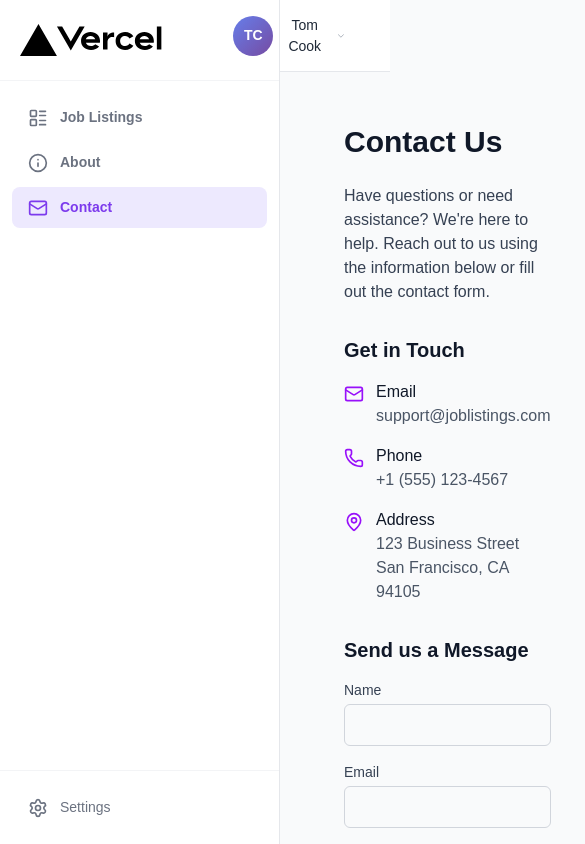
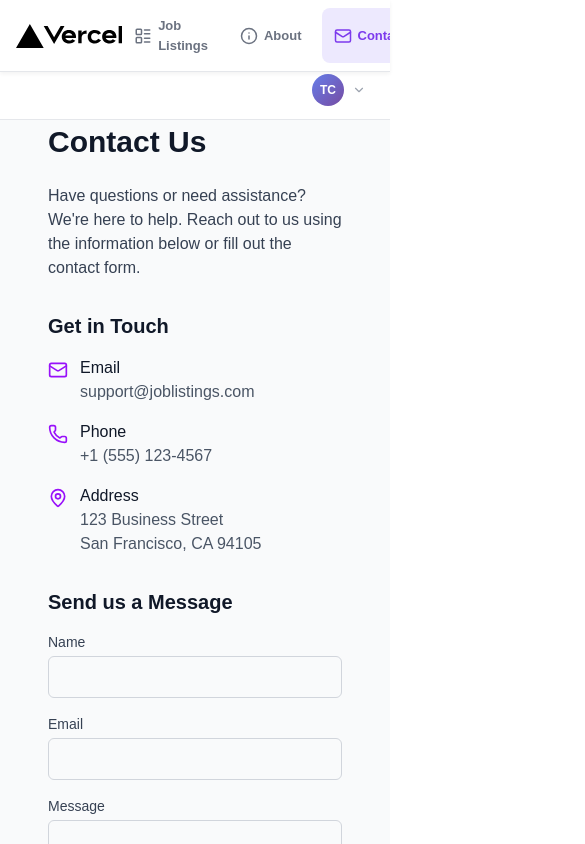
Before and after one commit to a31710/main-product-page, a Next.js app: page /contact in a window 390 px wide. Shown: the top 844 px of the page, 585 px wide, since content can reach past the window. Built offline with nearby package versions, Linux system fonts and the light colour scheme; no server answers.

Commit message:
Updated SUPABASE_SETUP.md

```diff
--- a/src/app/layout.tsx
+++ b/src/app/layout.tsx
@@ -27,11 +27,13 @@ export default function RootLayout({ children }: { children: React.ReactNode })
     <html lang="en">
       <body className={`${geistSans.variable} ${geistMono.variable} antialiased`}>
         <Providers>
-          <div className="flex min-h-screen">
+          <div className="flex min-h-screen flex-col md:flex-row">
             <Sidebar />
-            <div className="flex-1" style={{ marginLeft: "280px" }}>
+            <div className="flex-1 md:ml-[280px]">
               <Header />
-              <main className="pt-[72px] p-8 bg-gray-50 min-h-screen">{children}</main>
+              <main className="pt-[72px] md:pt-[72px] pt-[60px] p-4 md:p-8 bg-gray-50 min-h-screen">
+                {children}
+              </main>
             </div>
           </div>
           <ApplyForm />
--- a/src/components/jobs/ApplyForm/ApplyForm.module.css
+++ b/src/components/jobs/ApplyForm/ApplyForm.module.css
@@ -26,7 +26,9 @@
   max-width: 600px;
   max-height: 90vh;
   overflow-y: auto;
-  box-shadow: 0 20px 25px -5px rgba(0, 0, 0, 0.1), 0 10px 10px -5px rgba(0, 0, 0, 0.04);
+  box-shadow:
+    0 20px 25px -5px rgba(0, 0, 0, 0.1),
+    0 10px 10px -5px rgba(0, 0, 0, 0.04);
   animation: slideUp 0.3s ease-out;
   margin: 1rem;
 }
@@ -273,21 +275,50 @@
   cursor: not-allowed;
 }
 
-@media (max-width: 640px) {
+@media (max-width: 768px) {
   .modal {
-    max-width: calc(100% - 2rem);
-    margin: 1rem;
+    max-width: calc(100% - 1.5rem);
+    margin: 0.75rem;
+    max-height: 95vh;
   }
 
   .header {
     padding: 1rem;
   }
 
+  .title {
+    font-size: 0.9rem;
+  }
+
   .form {
     padding: 1rem;
+    gap: 1rem;
   }
 
   .fileLabel {
-    padding: 1.5rem;
+    padding: 1.25rem;
+  }
+
+  .label {
+    font-size: 0.8125rem;
+  }
+
+  .input,
+  .textarea {
+    font-size: 0.8125rem;
+    padding: 0.5rem 0.75rem;
+  }
+
+  .submitButton {
+    width: 100%;
+    padding: 0.625rem 1rem;
+  }
+
+  .filePrompt {
+    font-size: 0.8125rem;
+  }
+
+  .fileName {
+    font-size: 0.8125rem;
   }
 }
--- a/src/components/jobs/JobDetail/JobDetail.tsx
+++ b/src/components/jobs/JobDetail/JobDetail.tsx
@@ -53,7 +53,7 @@ export default function JobDetail({ id }: { id: string }) {
     <>
       <button
         onClick={() => router.back()}
-        className="flex items-center gap-2 text-purple-600 hover:text-purple-700 mb-6 transition cursor-pointer mt-5"
+        className="flex items-center gap-2 text-purple-600 hover:text-purple-700 mb-4 md:mb-6 transition cursor-pointer mt-3 md:mt-5"
       >
         <ArrowLeft className="w-4 h-4" />
         <span className="text-sm font-medium">Back to Jobs</span>
@@ -61,19 +61,19 @@ export default function JobDetail({ id }: { id: string }) {
 
       <div className="bg-white rounded-lg shadow-sm border border-gray-200 overflow-hidden">
         <div className="flex flex-col md:flex-row">
-          <div className="md:w-1/3 h-64 md:h-auto">
+          <div className="w-full md:w-1/3 h-48 md:h-auto">
             <img
               src="https://images.pexels.com/photos/3184291/pexels-photo-3184291.jpeg?auto=compress&cs=tinysrgb&w=800"
               alt="Job illustration"
-              className="w-full h-74 object-cover"
+              className="w-full h-full object-cover"
             />
           </div>
-          <div className="md:w-2/3 p-8">
-            <div className="mb-4 flex items-start justify-between">
-              <h1 className="text-2xl font-bold text-gray-900 mb-2">{job.title}</h1>
+          <div className="w-full md:w-2/3 p-4 md:p-8">
+            <div className="mb-3 md:mb-4 flex items-start justify-between">
+              <h1 className="text-xl md:text-2xl font-bold text-gray-900 mb-2">{job.title}</h1>
             </div>
 
-            <div className="flex flex-wrap items-center gap-4 text-xs text-gray-600 mb-6 pb-6 border-b border-gray-200">
+            <div className="flex flex-wrap items-center gap-2 md:gap-4 text-xs text-gray-600 mb-4 md:mb-6 pb-4 md:pb-6 border-b border-gray-200">
               <div className="flex items-center gap-1">
                 <MapPin className="w-3.5 h-3.5" />
                 <span>{job.location}</span>
@@ -88,15 +88,17 @@ export default function JobDetail({ id }: { id: string }) {
                 </span>
               </div>
               <span
-                className={`px-3 py-1.5 rounded-full text-xs font-medium ${getTypeClass(job.type)}`}
+                className={`px-2 md:px-3 py-1 md:py-1.5 rounded-full text-xs font-medium ${getTypeClass(job.type)}`}
               >
                 {getTypeString(job.type)}
               </span>
             </div>
 
-            <div className="mb-6">
-              <h2 className="text-base font-semibold text-gray-900 mb-3">Job Description</h2>
-              <div className="text-gray-700 text-sm leading-relaxed whitespace-pre-line">
+            <div className="mb-4 md:mb-6">
+              <h2 className="text-sm md:text-base font-semibold text-gray-900 mb-2 md:mb-3">
+                Job Description
+              </h2>
+              <div className="text-gray-700 text-xs md:text-sm leading-relaxed whitespace-pre-line">
                 {job.description}
               </div>
             </div>
@@ -104,7 +106,7 @@ export default function JobDetail({ id }: { id: string }) {
             <div className="flex gap-3">
               <button
                 onClick={() => open(job.id)}
-                className="bg-purple-500 text-white hover:bg-purple-600 font-medium px-5 py-2 text-sm rounded-md transition flex items-center gap-2"
+                className="bg-purple-500 text-white hover:bg-purple-600 font-medium px-4 md:px-5 py-2 text-xs md:text-sm rounded-md transition flex items-center gap-2 w-full md:w-auto justify-center"
               >
                 Apply
               </button>
--- a/src/components/jobs/JobItem/JobItem.tsx
+++ b/src/components/jobs/JobItem/JobItem.tsx
@@ -35,24 +35,28 @@ export default function JobItem({ job }: { job: Job }) {
 
   return (
     <Link href={`/jobs/${job.id}`} className="block">
-      <div className="p-5 hover:bg-gray-50 transition cursor-pointer hover:shadow-md">
-        <div className="flex flex-col lg:flex-row lg:items-center lg:justify-between gap-3">
-          <div className="flex-1">
-            <h3 className="text-base font-semibold text-gray-900 mb-1.5">{job.title}</h3>
-            <p className="text-sm text-gray-700 font-medium mb-2">{job.company}</p>
-            <p className="text-gray-600 text-sm mb-2 line-clamp-2">
+      <div className="p-3 md:p-5 hover:bg-gray-50 transition cursor-pointer hover:shadow-md">
+        <div className="flex items-start md:items-center justify-between gap-2 md:gap-3">
+          <div className="flex-1 min-w-0">
+            <h3 className="text-sm md:text-base font-semibold text-gray-900 mb-1 md:mb-1.5 truncate md:whitespace-normal">
+              {job.title}
+            </h3>
+            <p className="text-xs md:text-sm text-gray-700 font-medium mb-1.5 md:mb-2 truncate">
+              {job.company}
+            </p>
+            <p className="text-gray-600 text-xs md:text-sm mb-2 line-clamp-2 hidden md:block">
               {job.description.length > 120
                 ? job.description.slice(0, 120) + "..."
                 : job.description}
             </p>
-            <div className="flex flex-wrap items-center gap-3 text-xs text-gray-500">
+            <div className="flex flex-wrap items-center gap-2 md:gap-3 text-xs text-gray-500">
               <div className="flex items-center gap-1">
-                <MapPin className="w-3.5 h-3.5" />
-                <span>{job.location}</span>
+                <MapPin className="w-3 h-3 md:w-3.5 md:h-3.5" />
+                <span className="truncate max-w-[100px] md:max-w-none">{job.location}</span>
               </div>
 
-              <div className="flex items-center gap-1">
-                <Calendar className="w-3.5 h-3.5" />
+              <div className="flex items-center gap-1 hidden sm:flex">
+                <Calendar className="w-3 h-3 md:w-3.5 md:h-3.5" />
                 <span>
                   Posted{" "}
                   {formatDistanceToNow(new Date(job.created_at), {
@@ -67,7 +71,7 @@ export default function JobItem({ job }: { job: Job }) {
               </div>
             </div>
           </div>
-          <ChevronRight className="w-6 h-6 text-purple-600 flex-shrink-0 ml-4" />
+          <ChevronRight className="w-5 h-5 md:w-6 md:h-6 text-purple-600 flex-shrink-0" />
         </div>
       </div>
     </Link>
--- a/src/components/jobs/JobList/JobList.tsx
+++ b/src/components/jobs/JobList/JobList.tsx
@@ -71,8 +71,8 @@ export default function JobList() {
 
   return (
     <div>
-      <div className="mb-6">
-        <div className="grid grid-cols-1 md:grid-cols-4 gap-3 mt-5">
+      <div className="mb-4 md:mb-6">
+        <div className="grid grid-cols-1 md:grid-cols-4 gap-2 md:gap-3 mt-3 md:mt-5">
           <Input
             type="text"
             placeholder="Search job title..."
@@ -102,22 +102,22 @@ export default function JobList() {
 
           <button
             onClick={reset}
-            className="border border-purple-500 text-purple-500 hover:bg-purple-50 font-medium px-4 py-1.5 text-sm rounded-md transition flex items-center justify-center gap-1.5"
+            className="border border-purple-500 text-purple-500 hover:bg-purple-50 font-medium px-4 py-1.5 text-xs md:text-sm rounded-md transition flex items-center justify-center gap-1.5"
           >
             Clear All
           </button>
         </div>
       </div>
 
-      <div className="bg-white rounded-lg shadow-sm border border-gray-200 overflow-hidden min-h-[400px]">
+      <div className="bg-white rounded-lg shadow-sm border border-gray-200 overflow-hidden min-h-[300px] md:min-h-[400px]">
         {isLoading || isFetching ? (
-          <div className="p-5 space-y-4 w-full">
+          <div className="p-3 md:p-5 space-y-3 md:space-y-4 w-full">
             {Array.from({ length: pageSize }).map((_, i) => (
               <Skeleton key={i} />
             ))}
           </div>
         ) : isError ? (
-          <div className="p-12 text-center text-red-500">
+          <div className="p-8 md:p-12 text-center text-red-500 text-sm md:text-base">
             Error loading jobs: {error instanceof Error ? error.message : "Unknown error"}
           </div>
         ) : jobs.length > 0 ? (
@@ -127,13 +127,15 @@ export default function JobList() {
             ))}
           </div>
         ) : (
-          <div className="p-12 text-center text-gray-500">No jobs found.</div>
+          <div className="p-8 md:p-12 text-center text-gray-500 text-sm md:text-base">
+            No jobs found.
+          </div>
         )}
       </div>
 
       {totalCount > 0 && (
-        <div className="mt-5 flex items-center justify-between">
-          <div className="text-sm text-gray-600">
+        <div className="mt-4 md:mt-5 flex flex-col md:flex-row items-start md:items-center justify-between gap-3 md:gap-0">
+          <div className="text-xs md:text-sm text-gray-600">
             Showing {jobs.length} of {totalCount} jobs
           </div>
           {totalPages > 1 && (
--- a/src/components/jobs/Pagination/Pagination.tsx
+++ b/src/components/jobs/Pagination/Pagination.tsx
@@ -125,27 +125,27 @@ export default function Pagination({
   };
 
   return (
-    <div className="flex items-center gap-4">
+    <div className="flex flex-col md:flex-row items-start md:items-center gap-3 md:gap-4 w-full md:w-auto">
       <PageSizeSelect pageSize={pageSize} onPageSizeChange={onPageSizeChange} />
 
-      <div className="flex items-center gap-1.5">
+      <div className="flex items-center gap-1 md:gap-1.5 w-full md:w-auto">
         <button
           onClick={() => onPageChange(Math.max(1, currentPage - 1))}
           disabled={currentPage === 1}
-          className="px-3 py-1.5 border border-gray-300 rounded-md text-xs font-semibold text-gray-700 hover:bg-purple-50 hover:border-purple-300 hover:text-purple-600 disabled:opacity-50 disabled:cursor-not-allowed disabled:hover:bg-white disabled:hover:border-gray-300 disabled:hover:text-gray-700 transition flex items-center gap-1"
+          className="px-2 md:px-3 py-1 md:py-1.5 border border-gray-300 rounded-md text-xs font-semibold text-gray-700 hover:bg-purple-50 hover:border-purple-300 hover:text-purple-600 disabled:opacity-50 disabled:cursor-not-allowed disabled:hover:bg-white disabled:hover:border-gray-300 disabled:hover:text-gray-700 transition flex items-center gap-1"
         >
-          <ChevronLeft className="w-3.5 h-3.5" />
-          Previous
+          <ChevronLeft className="w-3 h-3 md:w-3.5 md:h-3.5" />
+          <span className="hidden sm:inline">Previous</span>
         </button>
 
-        <div className="flex items-center gap-1">
+        <div className="flex items-center gap-0.5 md:gap-1 flex-1 justify-center md:flex-initial md:justify-start">
           {renderPageNumbers().map((p, index) => (
             <button
               key={index}
               onClick={() => typeof p === "number" && onPageChange(p)}
               disabled={p === "..."}
               className={clsx(
-                "w-8 h-8 rounded-md text-xs font-semibold transition",
+                "w-7 h-7 md:w-8 md:h-8 rounded-md text-xs font-semibold transition",
                 p === currentPage
                   ? "bg-purple-600 text-white shadow-sm cursor-pointer"
                   : p === "..."
@@ -161,10 +161,10 @@ export default function Pagination({
         <button
           onClick={() => onPageChange(Math.min(totalPages, currentPage + 1))}
           disabled={currentPage === totalPages}
-          className="px-3 py-1.5 border border-gray-300 rounded-md text-xs font-semibold text-gray-700 hover:bg-purple-50 hover:border-purple-300 hover:text-purple-600 disabled:opacity-50 disabled:cursor-not-allowed disabled:hover:bg-white disabled:hover:border-gray-300 disabled:hover:text-gray-700 transition flex items-center gap-1"
+          className="px-2 md:px-3 py-1 md:py-1.5 border border-gray-300 rounded-md text-xs font-semibold text-gray-700 hover:bg-purple-50 hover:border-purple-300 hover:text-purple-600 disabled:opacity-50 disabled:cursor-not-allowed disabled:hover:bg-white disabled:hover:border-gray-300 disabled:hover:text-gray-700 transition flex items-center gap-1"
         >
-          Next
-          <ChevronRight className="w-3.5 h-3.5" />
+          <span className="hidden sm:inline">Next</span>
+          <ChevronRight className="w-3 h-3 md:w-3.5 md:h-3.5" />
         </button>
       </div>
     </div>
--- a/src/components/layout/Header/Header.module.css
+++ b/src/components/layout/Header/Header.module.css
@@ -10,13 +10,28 @@
   top: 0;
   left: 280px;
   right: 0;
-  z-index: 40;
+  z-index: 30;
+}
+
+@media (max-width: 768px) {
+  .header {
+    height: 60px;
+    left: 0;
+    top: 60px;
+    padding: 0 1rem;
+  }
 }
 
 .rightSection {
   display: flex;
   align-items: center;
   gap: 20px;
+}
+
+@media (max-width: 768px) {
+  .rightSection {
+    gap: 12px;
+  }
 }
 
 .bellButton {
@@ -58,6 +73,13 @@
   transition: background 0.2s ease;
 }
 
+@media (max-width: 768px) {
+  .userButton {
+    gap: 8px;
+    padding: 4px 8px 4px 4px;
+  }
+}
+
 .userButton:hover {
   background: #f3f4f6;
 }
@@ -76,10 +98,24 @@
   flex-shrink: 0;
 }
 
+@media (max-width: 768px) {
+  .avatar {
+    width: 32px;
+    height: 32px;
+    font-size: 12px;
+  }
+}
+
 .userName {
   font-size: 14px;
   font-weight: 500;
   color: #1f2937;
+}
+
+@media (max-width: 640px) {
+  .userName {
+    display: none;
+  }
 }
 
 .chevronIcon {
@@ -87,6 +123,13 @@
   height: 16px;
   color: #9ca3af;
   transition: transform 0.2s ease;
+}
+
+@media (max-width: 768px) {
+  .chevronIcon {
+    width: 14px;
+    height: 14px;
+  }
 }
 
 .userButton[data-open="true"] .chevronIcon {
@@ -104,6 +147,12 @@
   min-width: 200px;
   overflow: hidden;
   animation: slideDown 0.15s ease-out;
+}
+
+@media (max-width: 768px) {
+  .dropdown {
+    min-width: 160px;
+  }
 }
 
 @keyframes slideDown {
@@ -132,6 +181,14 @@
   text-align: left;
 }
 
+@media (max-width: 768px) {
+  .dropdownItem {
+    padding: 10px 14px;
+    font-size: 13px;
+    gap: 10px;
+  }
+}
+
 .dropdownItem:hover {
   background: #f9fafb;
 }
@@ -148,3 +205,10 @@
   width: 18px;
   height: 18px;
 }
+
+@media (max-width: 768px) {
+  .dropdownIcon {
+    width: 16px;
+    height: 16px;
+  }
+}
--- a/src/components/layout/Sidebar/Sidebar.module.css
+++ b/src/components/layout/Sidebar/Sidebar.module.css
@@ -9,6 +9,21 @@
   left: 0;
   top: 0;
   overflow-y: auto;
+  z-index: 40;
+}
+
+@media (max-width: 768px) {
+  .sidebar {
+    width: 100%;
+    height: auto;
+    border-right: none;
+    border-bottom: 1px solid #e5e7eb;
+    flex-direction: row;
+    align-items: center;
+    justify-content: space-between;
+    padding: 0.5rem 1rem;
+    box-shadow: 0 2px 4px rgba(0, 0, 0, 0.05);
+  }
 }
 
 .logo {
@@ -16,14 +31,36 @@
   border-bottom: 1px solid #f3f4f6;
 }
 
+@media (max-width: 768px) {
+  .logo {
+    padding: 0;
+    border-bottom: none;
+  }
+}
+
 .logoImage {
   height: 32px;
   width: auto;
 }
 
+@media (max-width: 768px) {
+  .logoImage {
+    height: 24px;
+  }
+}
+
 .nav {
   flex: 1;
   padding: 16px 12px;
+}
+
+@media (max-width: 768px) {
+  .nav {
+    display: flex;
+    gap: 0.5rem;
+    padding: 0;
+    flex: 0;
+  }
 }
 
 .navItem {
@@ -45,6 +82,16 @@
   text-align: left;
 }
 
+@media (max-width: 768px) {
+  .navItem {
+    padding: 8px 12px;
+    margin-bottom: 0;
+    font-size: 13px;
+    gap: 6px;
+    width: auto;
+  }
+}
+
 .navItem:hover {
   background: #f3f4f6;
   color: #374151;
@@ -61,9 +108,22 @@
   flex-shrink: 0;
 }
 
+@media (max-width: 768px) {
+  .navIcon {
+    width: 18px;
+    height: 18px;
+  }
+}
+
 .settings {
   padding: 16px 12px;
   border-top: 1px solid #f3f4f6;
+}
+
+@media (max-width: 768px) {
+  .settings {
+    display: none;
+  }
 }
 
 .settingsButton {
--- a/src/components/ui/Select/Select.tsx
+++ b/src/components/ui/Select/Select.tsx
@@ -2,6 +2,7 @@
 import { useState, useRef, useEffect } from "react";
 import { ChevronDown } from "lucide-react";
 import clsx from "clsx";
+
 import styles from "./Select.module.css";
 
 type SelectOption = {
```
Also changed, not shown: 1 other file (tests, documents, lock files or other folders).
